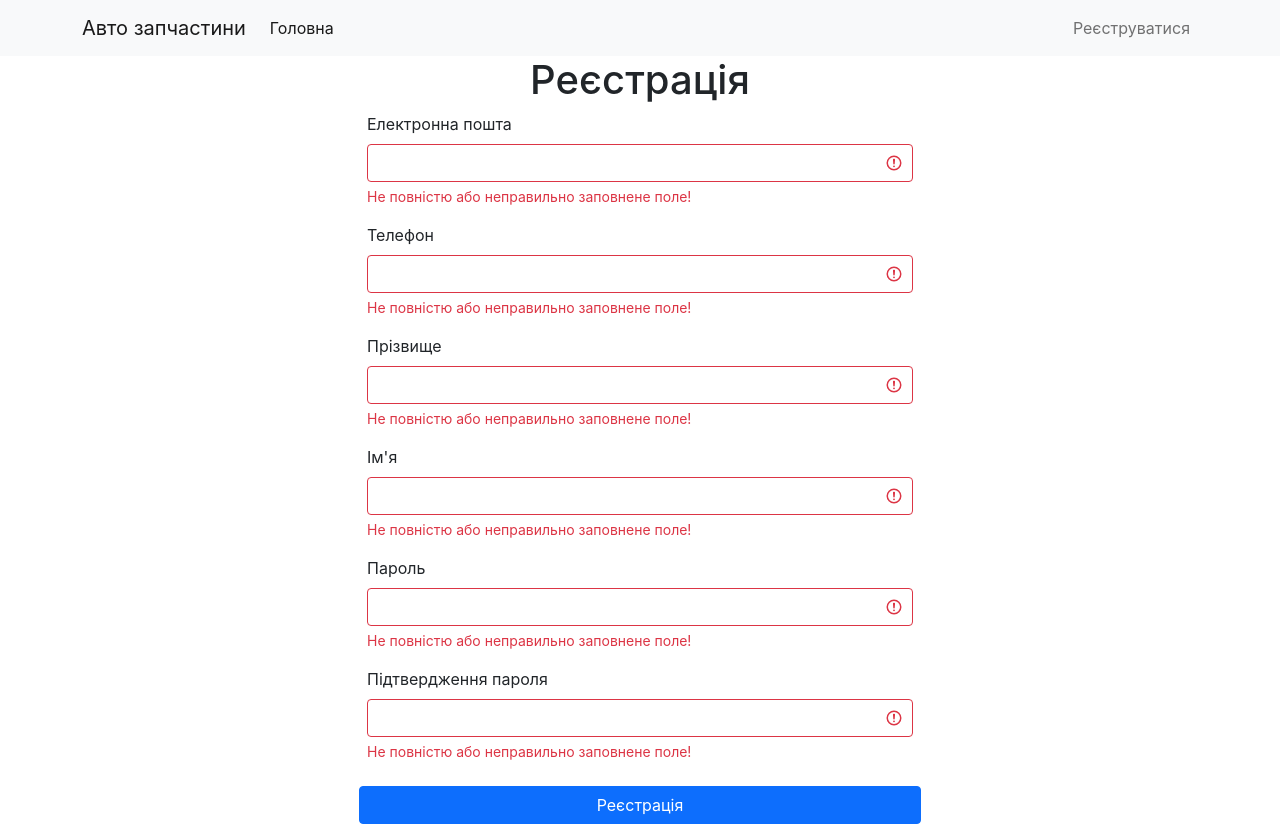
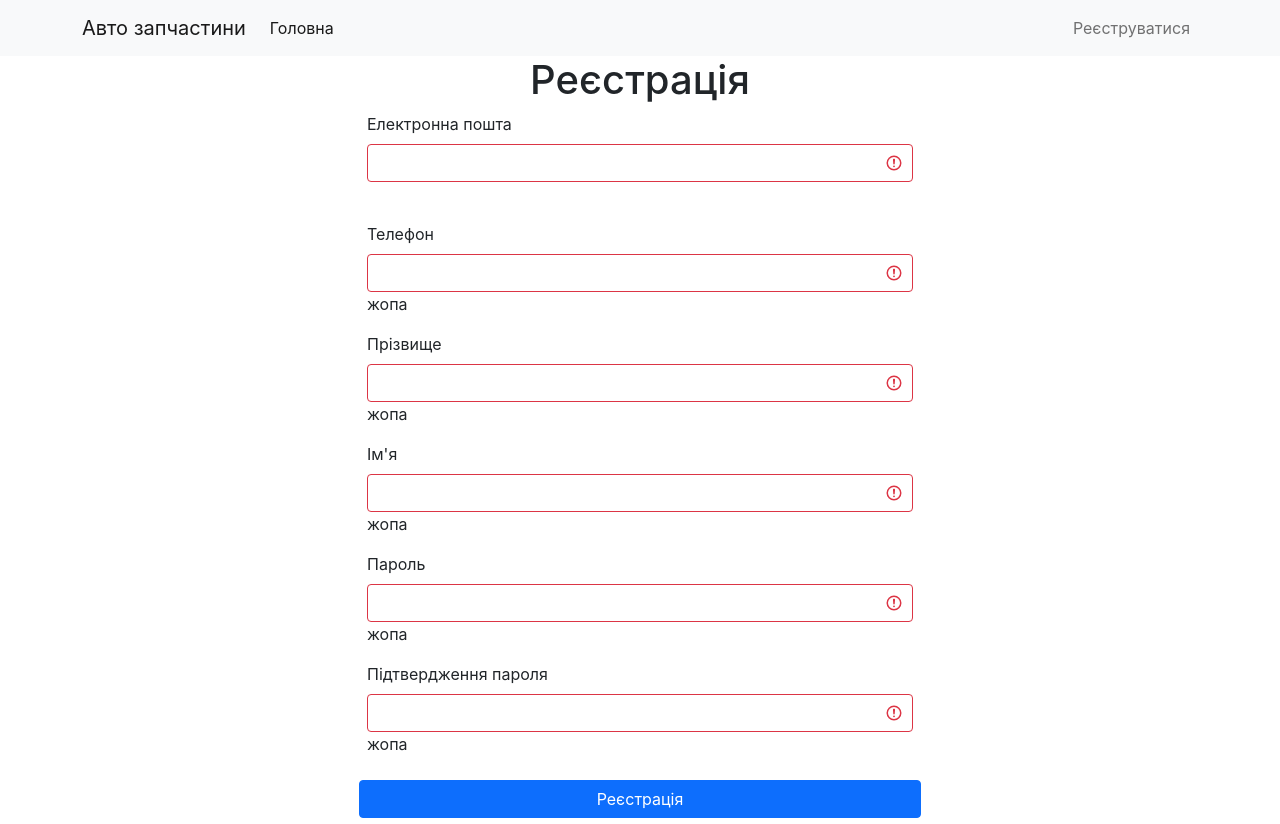
Before and after one commit to Kvazar3S273/AutoPart, a React (Create React App) app in the folder AutoPart/frontend/: page /register in a window 1280 px wide. Built offline with nearby package versions, Linux system fonts and the light colour scheme.

Commit message:
edit validation

```diff
--- a/AutoPart/frontend/src/components/auth/Register/index.js
+++ b/AutoPart/frontend/src/components/auth/Register/index.js
@@ -12,7 +12,11 @@ export class RegisterPage extends Component {
         firstName: '',
         secondName: '',
         password: '',
-        confirmPassword: ''
+        confirmPassword: '',
+        err: '',
+        errormessages: {
+            email: ''
+        }
     }
 
     onChangeHandler = (e) => {
@@ -31,15 +35,15 @@ export class RegisterPage extends Component {
             this.props.history.push("/");
         }
         catch(error) {
-            this.setState({errormessages:error.response.data.errors});
-             console.log(this.state.errormessages);
-            // console.log("Server is bad ", error.response);
+            console.log("Server is bad ", error.response.data.errors);
+            this.setState({err:error.response.data.errors});
+
         }
     }
 
     render() {
         //console.log("state", this.state);
-        const { email, phone, firstName, secondName, password, confirmPassword} = this.state;
+        const { email, phone, firstName, secondName, password, confirmPassword, err} = this.state;
         return (
             <div className="row">
                 <div className="offset-md-3 col-md-6">
@@ -49,39 +53,47 @@ export class RegisterPage extends Component {
                         field="email"
                         label="Електронна пошта"
                         value={email}
-                        onChangeHandler={this.onChangeHandler}/>
+                        onChangeHandler={this.onChangeHandler}
+                        err={this.err}/>
 
                     <TextBoxField
                         field="phone"
                         label="Телефон"
                         value={phone}
-                        onChangeHandler={this.onChangeHandler}/>
+                        onChangeHandler={this.onChangeHandler}
+                        err="жопа"/>
 
                     <TextBoxField
                         field="secondName"
                         label="Прізвище"
                         value={secondName}
-                        onChangeHandler={this.onChangeHandler}/>
+                        onChangeHandler={this.onChangeHandler}
+                        err="жопа"/>
 
                     <TextBoxField
                         field="firstName"
                         label="Ім'я"
                         value={firstName}
-                        onChangeHandler={this.onChangeHandler}/>
+                        onChangeHandler={this.onChangeHandler}
+                        err="жопа"/>
+
 
                     <TextBoxField
                         field="password"
                         type="password"
                         label="Пароль"
                         value={password}
-                        onChangeHandler={this.onChangeHandler}/>
+                        onChangeHandler={this.onChangeHandler}
+                        err="жопа"/>
 
                     <TextBoxField
                         field="confirmPassword"
                         type="password"
                         label="Підтвердження пароля"
                         value={confirmPassword}
-                        onChangeHandler={this.onChangeHandler}/>
+                        onChangeHandler={this.onChangeHandler}
+                        err="жопа"/>
+
 
                     <button type="submit" className="btn btn-primary mt-4">Реєстрація</button>
                 </form>
--- a/AutoPart/frontend/src/components/common/TextBoxField.js
+++ b/AutoPart/frontend/src/components/common/TextBoxField.js
@@ -5,7 +5,8 @@ const TextBoxField = ({
     value,
     label,
     type,
-    onChangeHandler
+    onChangeHandler,
+    err
 }) => {
     return (
         <div className="col-md-12">
@@ -18,8 +19,9 @@ const TextBoxField = ({
                 onChange={onChangeHandler}
                 required
             />
-            <div className="valid-feedback"> Добре є </div>
-            <div className="invalid-feedback"> Не повністю або неправильно заповнене поле! </div>
+            <label>{err}</label>
+            {/* <div className="valid-feedback"> Добре є </div>
+            <div className="invalid-feedback"> Не повністю або неправильно заповнене поле! </div> */}
         </div>
     );
 
@@ -30,7 +32,8 @@ TextBoxField.propTypes = {
     value: PropTypes.string.isRequired,
     label: PropTypes.string.isRequired,
     type: PropTypes.string.isRequired,
-    onChangeHandler: PropTypes.func.isRequired
+    onChangeHandler: PropTypes.func.isRequired,
+    err: PropTypes.string.isRequired
   };
 
 
```
Also changed, not shown: 2 other files (tests, documents, lock files or other folders).
